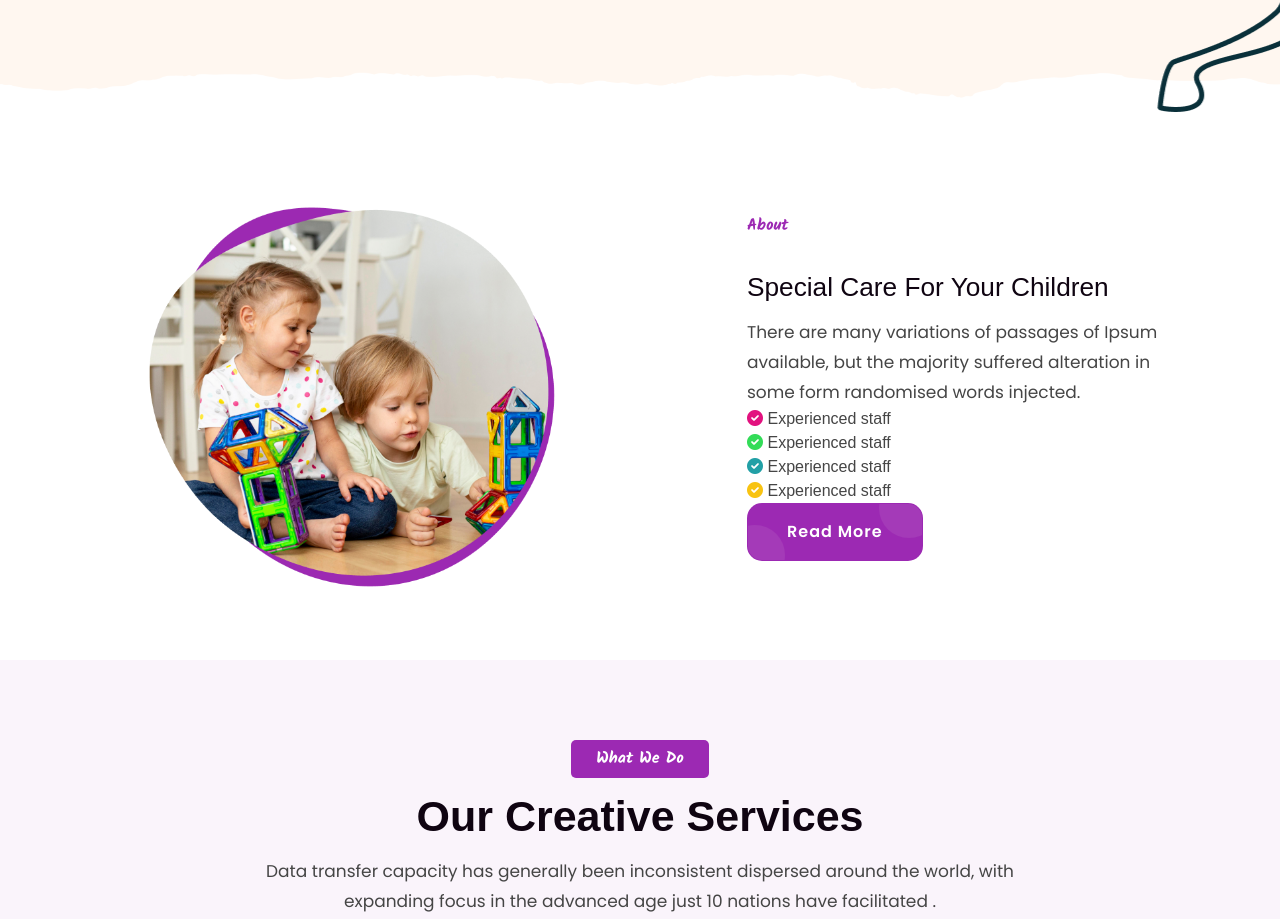
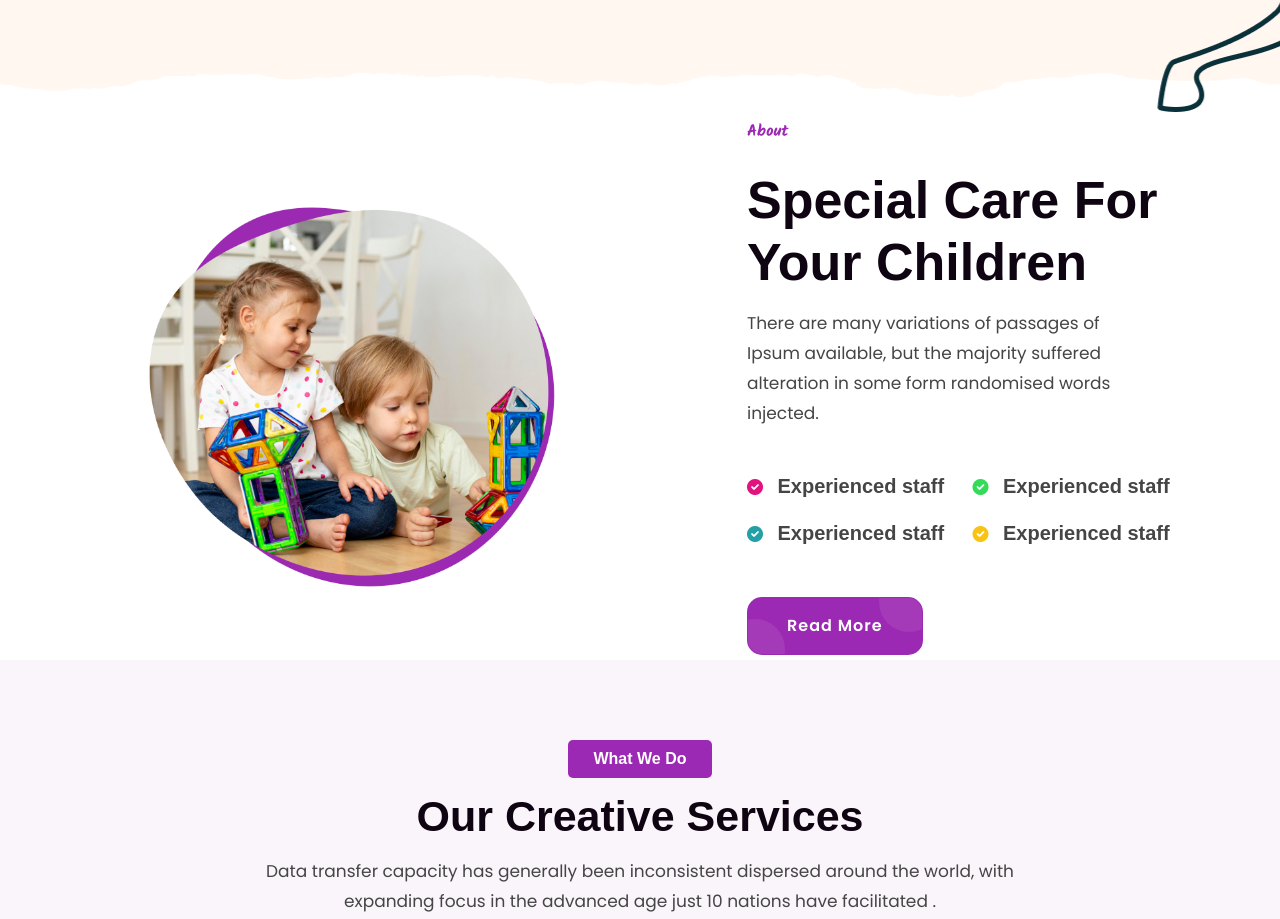
Before and after one commit to rubayatrifat/Kids, a website: page src/index.html in a window 1280 px wide. Shown: the part 689-1608 px from the top of the page. Drawn offline with Linux system fonts and the light colour scheme; a web font is replaced by a local one.

Commit message:
About area Done

```diff
--- a/src/assets/sass/pages/home/_about.scss
+++ b/src/assets/sass/pages/home/_about.scss
@@ -1,5 +1,26 @@
 /*====================== About Section Start====================*/
 
-
+.about-area{
+    .about-left-content{
+        .quality {
+            display: flex;
+            justify-content: space-between;
+            align-items: center;
+            flex-wrap: wrap;
+            margin-bottom: 30px;
+            .single-quality {
+                width: 50%;
+                margin-bottom: 20px;
+                span {
+                    display: inline-block;
+                    margin-left: 10px;
+                    font-size: 20px;
+                    font-weight: 700;
+                    line-height: 26px;
+                }
+            }
+        }
+    }
+}
 
 /*====================== About Section End ====================*/
--- a/src/assets/sass/pages/home/_banner.scss
+++ b/src/assets/sass/pages/home/_banner.scss
@@ -1,3 +1,29 @@
+/* Section Title */
+
+.section-title {
+    .section-subtitle {
+        font-family: var(--subtitle-font);
+        color: hsl(var(--base));
+        margin-bottom: 25px;
+        display: inline-block;
+        font-size: 16px;
+        font-weight: 700;
+    }
+    h3 {
+        font-size: 52px;
+        font-weight: 700;
+        line-height: 62px;
+        width: 92%;
+    }
+    p {
+        margin-bottom: 45px;
+        width: 86%;
+    }
+
+}
+
+/* Banner Area Start */
+
 .banner-section {
     overflow: hidden;
     .banner-left-content {
@@ -6,6 +32,14 @@
             font-size: 68px;
             font-weight: 700;
             margin-bottom: 42px;
+        }
+        .subtitle {
+            font-family: var(--subtitle-font);
+            color: hsl(var(--base));
+            margin-bottom: 35px;
+            display: inline-block;
+            font-size: 16px;
+            font-weight: 700;
         }
     }
     .kis-img {
@@ -40,11 +74,4 @@
     }
 }
 
-.subtitle {
-    font-family: var(--subtitle-font);
-    color: hsl(var(--base));
-    margin-bottom: 35px;
-    display: inline-block;
-    font-size: 16px;
-    font-weight: 700;
-}
+/* Banner Area End */
--- a/src/index.html
+++ b/src/index.html
@@ -193,7 +193,7 @@
             </div>
             <div class="col-xl-5 offset-xl-1">
                 <div class="section-title">
-                    <span class="subtitle">About</span>
+                    <span class="section-subtitle">About</span>
                     <h3>Special Care For Your Children</h3>
                     <p>There are many variations of passages of Ipsum available, but the majority suffered alteration in some form randomised words injected.</p>
                 </div>
```
Also changed, not shown: src/about.html (+1 -1 lines), src/html/partials/_about.html (+1 -1 lines), src/assets/css/main.css, 1 other file.
